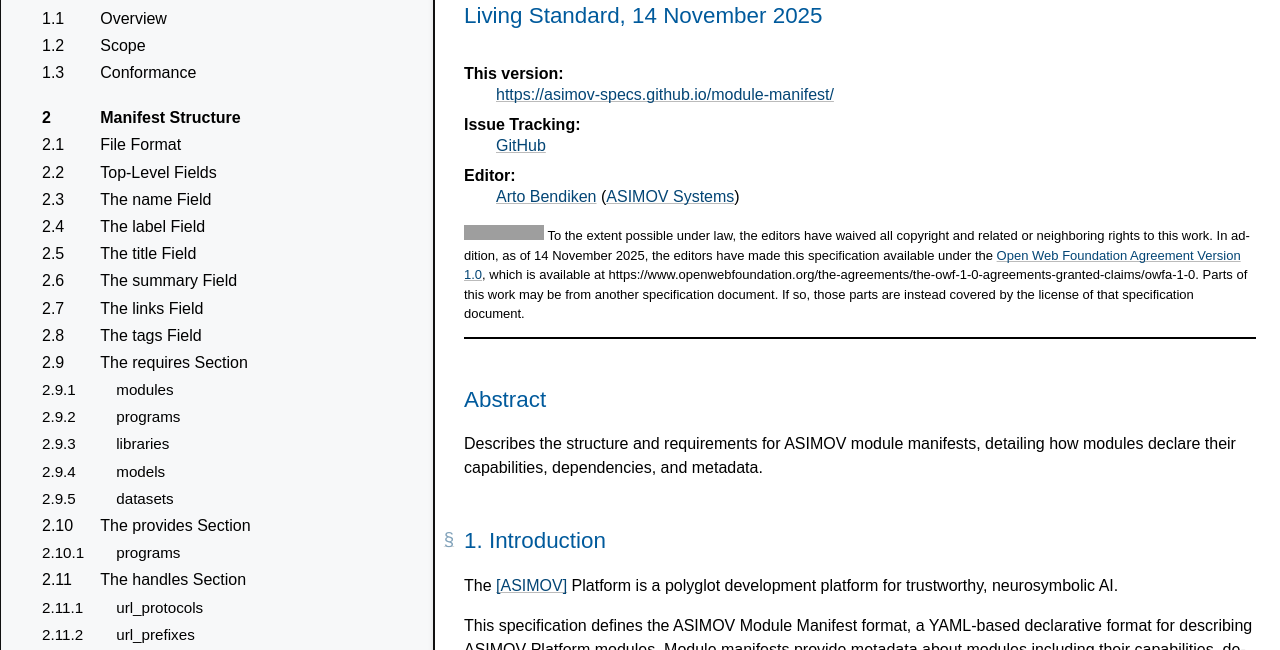
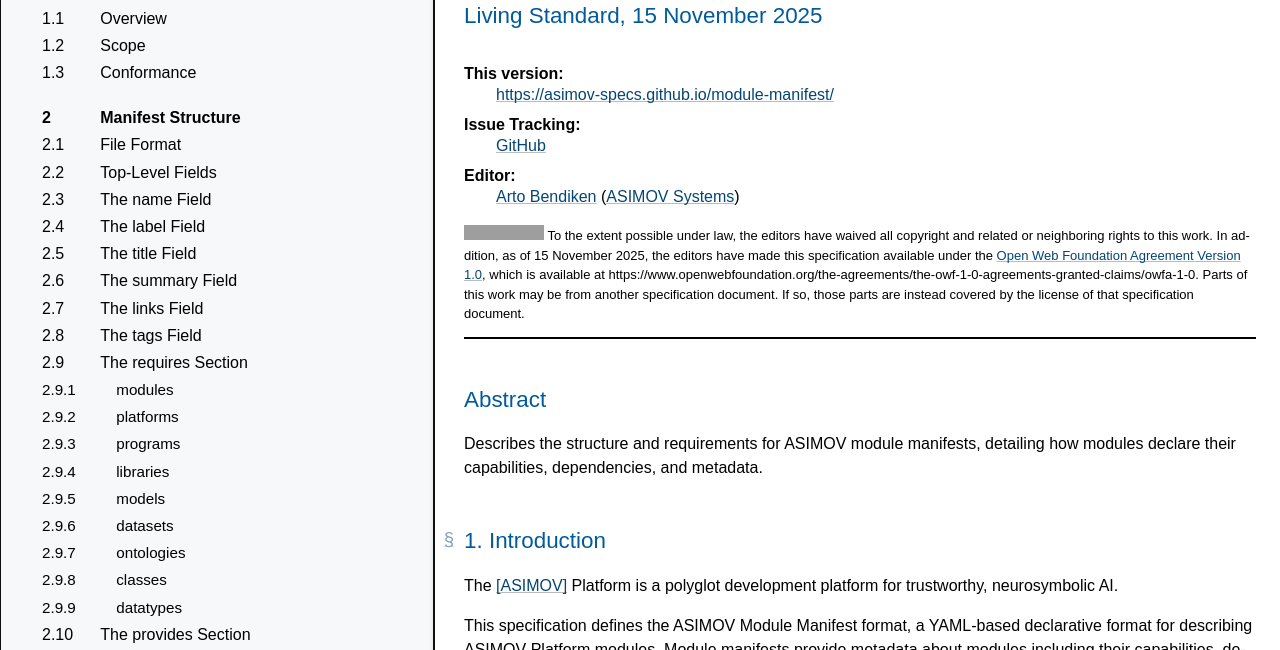
Before and after one commit to asimov-specs/asimov-specs.github.io, a plain HTML site: page module-manifest/index.html in a window 1280 px wide. Shown: the part 84-734 px from the top of the page. Drawn offline with Linux system fonts and the light colour scheme; grey boxes are pictures that could not be loaded.

Commit message:
Publish the latest updates.

```diff
--- a/module-manifest/index.html
+++ b/module-manifest/index.html
@@ -1490,7 +1490,7 @@
 </style>
   <meta content="Bikeshed version 7b3ff057a, updated Sun Nov 9 18:39:50 2025 -0800" name="generator">
   <link href="https://asimov-specs.github.io/module-manifest/" rel="canonical">
-  <meta content="e901afc387b3790126b8e0fa959d09131bfa4f24" name="revision">
+  <meta content="ca558916570a7acf2e6571a79cf999569c5179ff" name="revision">
   <meta content="dark light" name="color-scheme">
 <style>/* Boilerplate: style-autolinks */
 .css.css, .property.property, .descriptor.descriptor {
@@ -2173,7 +2173,7 @@
    <p data-fill-with="logo"></p>
    <h1 class="no-ref p-name" id="title">ASIMOV Module Manifest Specification (MMS)</h1>
    <h2 class="heading no-num no-ref no-toc settled" id="profile-and-date"><span class="content">Living Standard,
-    <time class="dt-updated" datetime="2025-11-14">14 November 2025</time></span></h2>
+    <time class="dt-updated" datetime="2025-11-15">15 November 2025</time></span></h2>
    <div data-fill-with="spec-metadata">
     <dl>
      <dt>This version:
@@ -2188,7 +2188,7 @@
    <p class="copyright" data-fill-with="copyright"><a href="http://creativecommons.org/publicdomain/zero/1.0/" rel="license"><img alt="CC0" height="15" src="https://licensebuttons.net/p/zero/1.0/80x15.png" width="80"></a>
 To the extent possible under law, the editors have waived all copyright
 and related or neighboring rights to this work.
-In addition, as of 14 November 2025,
+In addition, as of 15 November 2025,
 the editors have made this specification available under the
 <a href="https://www.openwebfoundation.org/the-agreements/the-owf-1-0-agreements-granted-claims/owfa-1-0" rel="license">Open Web Foundation Agreement Version 1.0</a>,
 which is available at https://www.openwebfoundation.org/the-agreements/the-owf-1-0-agreements-granted-claims/owfa-1-0.
@@ -2226,10 +2226,14 @@
        <a href="#requires-section"><span class="secno">2.9</span> <span class="content">The requires Section</span></a>
        <ol class="toc">
         <li><a href="#requires-modules"><span class="secno">2.9.1</span> <span class="content">modules</span></a>
-        <li><a href="#requires-programs"><span class="secno">2.9.2</span> <span class="content">programs</span></a>
-        <li><a href="#requires-libraries"><span class="secno">2.9.3</span> <span class="content">libraries</span></a>
-        <li><a href="#requires-models"><span class="secno">2.9.4</span> <span class="content">models</span></a>
-        <li><a href="#requires-datasets"><span class="secno">2.9.5</span> <span class="content">datasets</span></a>
+        <li><a href="#requires-platforms"><span class="secno">2.9.2</span> <span class="content">platforms</span></a>
+        <li><a href="#requires-programs"><span class="secno">2.9.3</span> <span class="content">programs</span></a>
+        <li><a href="#requires-libraries"><span class="secno">2.9.4</span> <span class="content">libraries</span></a>
+        <li><a href="#requires-models"><span class="secno">2.9.5</span> <span class="content">models</span></a>
+        <li><a href="#requires-datasets"><span class="secno">2.9.6</span> <span class="content">datasets</span></a>
+        <li><a href="#requires-ontologies"><span class="secno">2.9.7</span> <span class="content">ontologies</span></a>
+        <li><a href="#requires-classes"><span class="secno">2.9.8</span> <span class="content">classes</span></a>
+        <li><a href="#requires-datatypes"><span class="secno">2.9.9</span> <span class="content">datatypes</span></a>
        </ol>
       <li>
        <a href="#provides-section"><span class="secno">2.10</span> <span class="content">The provides Section</span></a>
@@ -2446,10 +2450,14 @@
    <h3 class="heading settled" data-level="2.9" id="requires-section"><span class="secno">2.9. </span><span class="content">The requires Section</span><a class="self-link" href="#requires-section"></a></h3>
    <p>TBD</p>
    <h4 class="heading settled" data-level="2.9.1" id="requires-modules"><span class="secno">2.9.1. </span><span class="content">modules</span><a class="self-link" href="#requires-modules"></a></h4>
-   <h4 class="heading settled" data-level="2.9.2" id="requires-programs"><span class="secno">2.9.2. </span><span class="content">programs</span><a class="self-link" href="#requires-programs"></a></h4>
-   <h4 class="heading settled" data-level="2.9.3" id="requires-libraries"><span class="secno">2.9.3. </span><span class="content">libraries</span><a class="self-link" href="#requires-libraries"></a></h4>
-   <h4 class="heading settled" data-level="2.9.4" id="requires-models"><span class="secno">2.9.4. </span><span class="content">models</span><a class="self-link" href="#requires-models"></a></h4>
-   <h4 class="heading settled" data-level="2.9.5" id="requires-datasets"><span class="secno">2.9.5. </span><span class="content">datasets</span><a class="self-link" href="#requires-datasets"></a></h4>
+   <h4 class="heading settled" data-level="2.9.2" id="requires-platforms"><span class="secno">2.9.2. </span><span class="content">platforms</span><a class="self-link" href="#requires-platforms"></a></h4>
+   <h4 class="heading settled" data-level="2.9.3" id="requires-programs"><span class="secno">2.9.3. </span><span class="content">programs</span><a class="self-link" href="#requires-programs"></a></h4>
+   <h4 class="heading settled" data-level="2.9.4" id="requires-libraries"><span class="secno">2.9.4. </span><span class="content">libraries</span><a class="self-link" href="#requires-libraries"></a></h4>
+   <h4 class="heading settled" data-level="2.9.5" id="requires-models"><span class="secno">2.9.5. </span><span class="content">models</span><a class="self-link" href="#requires-models"></a></h4>
+   <h4 class="heading settled" data-level="2.9.6" id="requires-datasets"><span class="secno">2.9.6. </span><span class="content">datasets</span><a class="self-link" href="#requires-datasets"></a></h4>
+   <h4 class="heading settled" data-level="2.9.7" id="requires-ontologies"><span class="secno">2.9.7. </span><span class="content">ontologies</span><a class="self-link" href="#requires-ontologies"></a></h4>
+   <h4 class="heading settled" data-level="2.9.8" id="requires-classes"><span class="secno">2.9.8. </span><span class="content">classes</span><a class="self-link" href="#requires-classes"></a></h4>
+   <h4 class="heading settled" data-level="2.9.9" id="requires-datatypes"><span class="secno">2.9.9. </span><span class="content">datatypes</span><a class="self-link" href="#requires-datatypes"></a></h4>
    <h3 class="heading settled" data-level="2.10" id="provides-section"><span class="secno">2.10. </span><span class="content">The provides Section</span><a class="self-link" href="#provides-section"></a></h3>
    <p>The <a data-link-type="dfn" href="#provides" id="ref-for-provides">provides</a> section declares the capabilities that a module makes available to the platform. Currently, the following capability types are defined:</p>
    <h4 class="heading settled" data-level="2.10.1" id="provides-programs"><span class="secno">2.10.1. </span><span class="content">programs</span><a class="self-link" href="#provides-programs"></a></h4>
```
